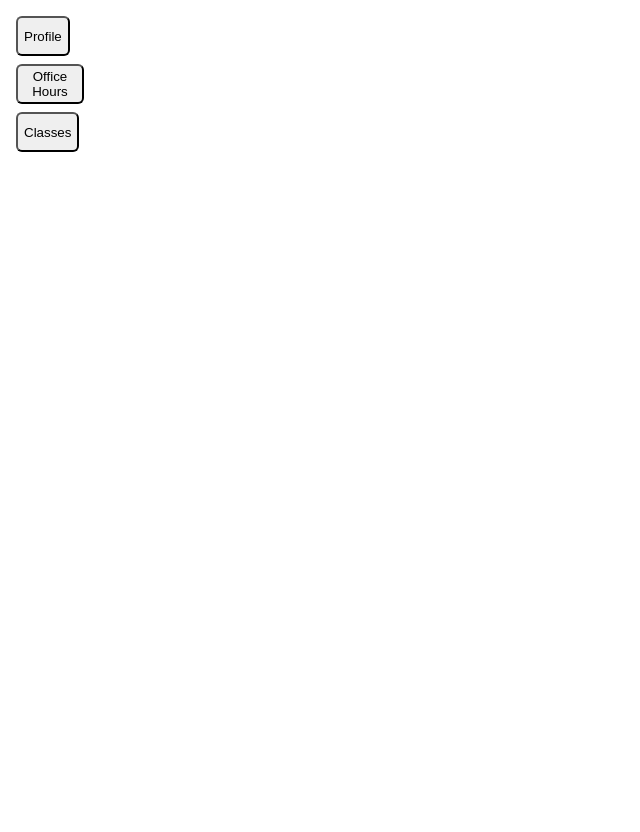
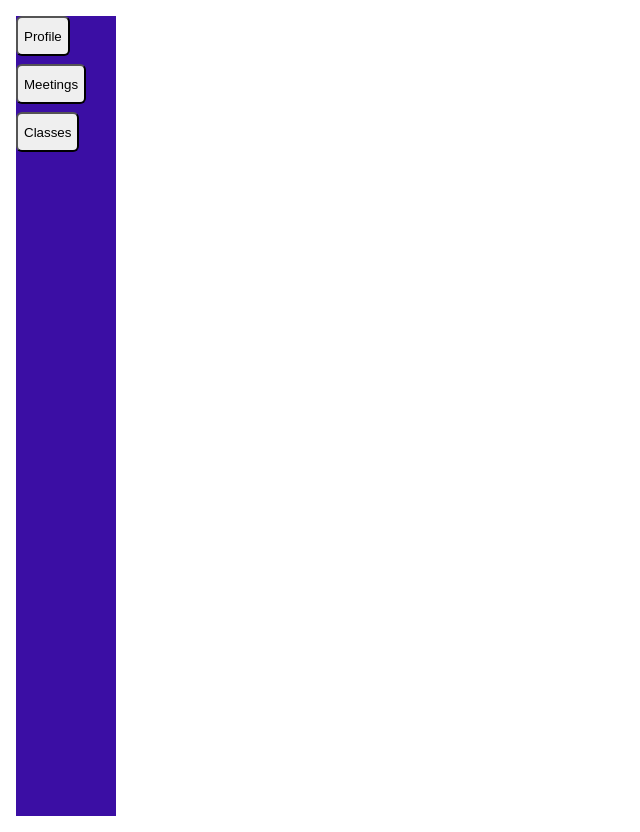
Before and after one commit to Al3xramirez/CSCD488-SeniorProject, a Vue app in the folder frontend-vue/: page /Dashboard in a window 1280 px wide. Shown: the whole page, without its empty margins (0-640 px from the left). Before the commit the page ends 800 px from the top, so only its background shows below. Built offline with nearby package versions, Linux system fonts and the light colour scheme.

Commit message:
extended routes

```diff
--- /dev/null
+++ b/frontend-vue/src/views/Courses.vue
@@ -0,0 +1,5 @@
+<template>
+    <main>
+
+    </main>
+</template>
--- a/frontend-vue/src/views/Dashboard.vue
+++ b/frontend-vue/src/views/Dashboard.vue
@@ -9,17 +9,17 @@ import { ref } from 'vue'
         <div class = "sidebar__wrapper">
             <ul class = "sidebar__list">
                 <li>
-                    <button class = "sidebar__item">
+                    <button class = "sidebar__item" @click="$router.push('/Profile')">
                         <span class="item--heading"> Profile </span>
                     </button>
                 </li>
                 <li>
-                    <button class = "sidebar__item">
-                        <span class="item--heading"> Office Hours </span>
+                    <button class = "sidebar__item" @click="$router.push('/Meetings')">
+                        <span class="item--heading"> Meetings </span>
                     </button>
                 </li>
                 <li>
-                    <button class = "sidebar__item">
+                    <button class = "sidebar__item" @click="$router.push('/Courses')">
                         <span class="item--heading"> Classes </span>
                     </button>
                 </li>
@@ -58,6 +58,10 @@ main {
     flex-flow: column;
     gap: var(--list-gap);
     overflow: hidden;
+
+    min-height: 100vh;
+    width: 100px;
+    background-color: #3b0ea4;
 }
 .sidebar__item {
     block-size: 40px;
--- /dev/null
+++ b/frontend-vue/src/views/Meetings.vue
@@ -0,0 +1,5 @@
+<template>
+    <main>
+
+    </main>
+</template>
--- /dev/null
+++ b/frontend-vue/src/views/Profile.vue
@@ -0,0 +1,5 @@
+<template>
+    <main>
+
+    </main>
+</template>
```
Also changed, not shown: frontend-vue/src/router/index.js (+7 -2 lines).
